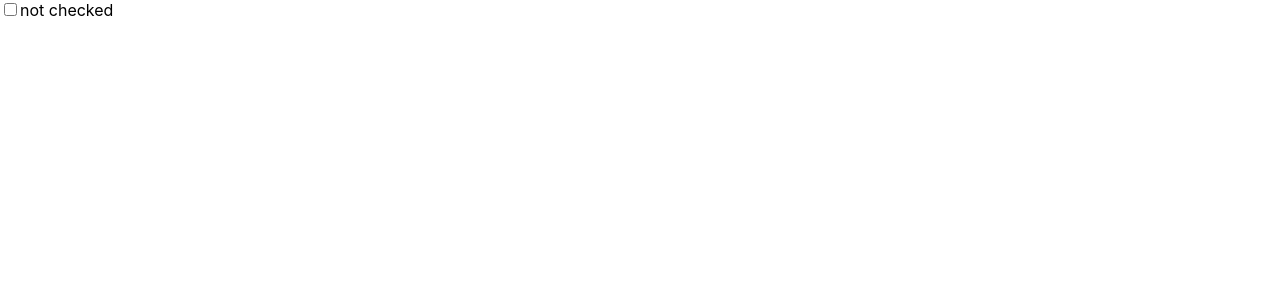
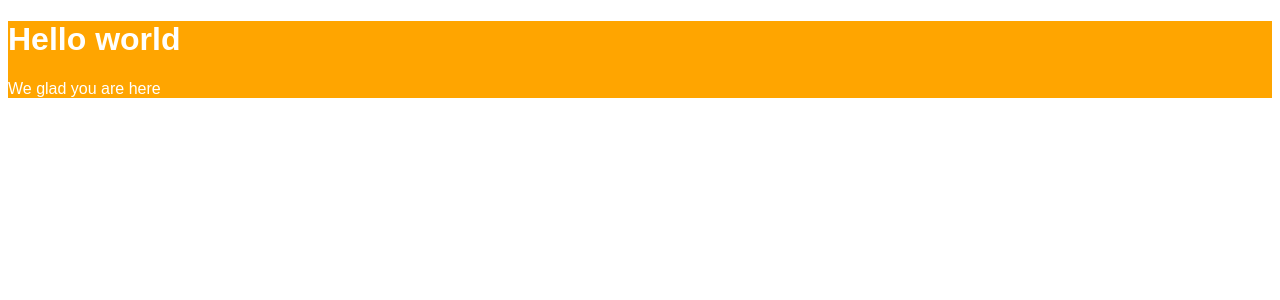
Before and after one commit to LinaSachuk/Learning-React, a React (Create React App) app in the folder hello-react/: page / in a window 1280 px wide. Shown: the top 300 px of the page. Built offline with nearby package versions, Linux system fonts and the light colour scheme.

Commit message:
add style

```diff
--- a/hello-react/src/index.js
+++ b/hello-react/src/index.js
@@ -1,39 +1,19 @@
-import React, {
-  useReducer
-} from 'react';
-import ReactDOM from 'react-dom';
-import './index.css';
+import React from 'react'
+import ReactDOM from 'react-dom'
+
+var style = {
+  backgroundColor: 'orange',
+  color: 'white',
+  fontFamily: 'Arial'
+
+}
 
 
 
-
-
-function Checkbox() {
-  const [checked, toggle] = useReducer(
-    checked => !checked,
-    false
-  );
-
-
-
-
-
-
-  return (
-    <>
-      <input
-        type='checkbox'
-        value={checked}
-        onChange={toggle}
-      />
-      {checked ? 'checked' : 'not checked'}
-    </>
-  )
-}
-
-
 ReactDOM.render(
-  <Checkbox
-  />,
+  <div style={style}>
+    <h1 id="heading-element">Hello world</h1>
+    <p>We glad you are here</p>
+  </div>,
   document.getElementById('root')
-);
+)
```
